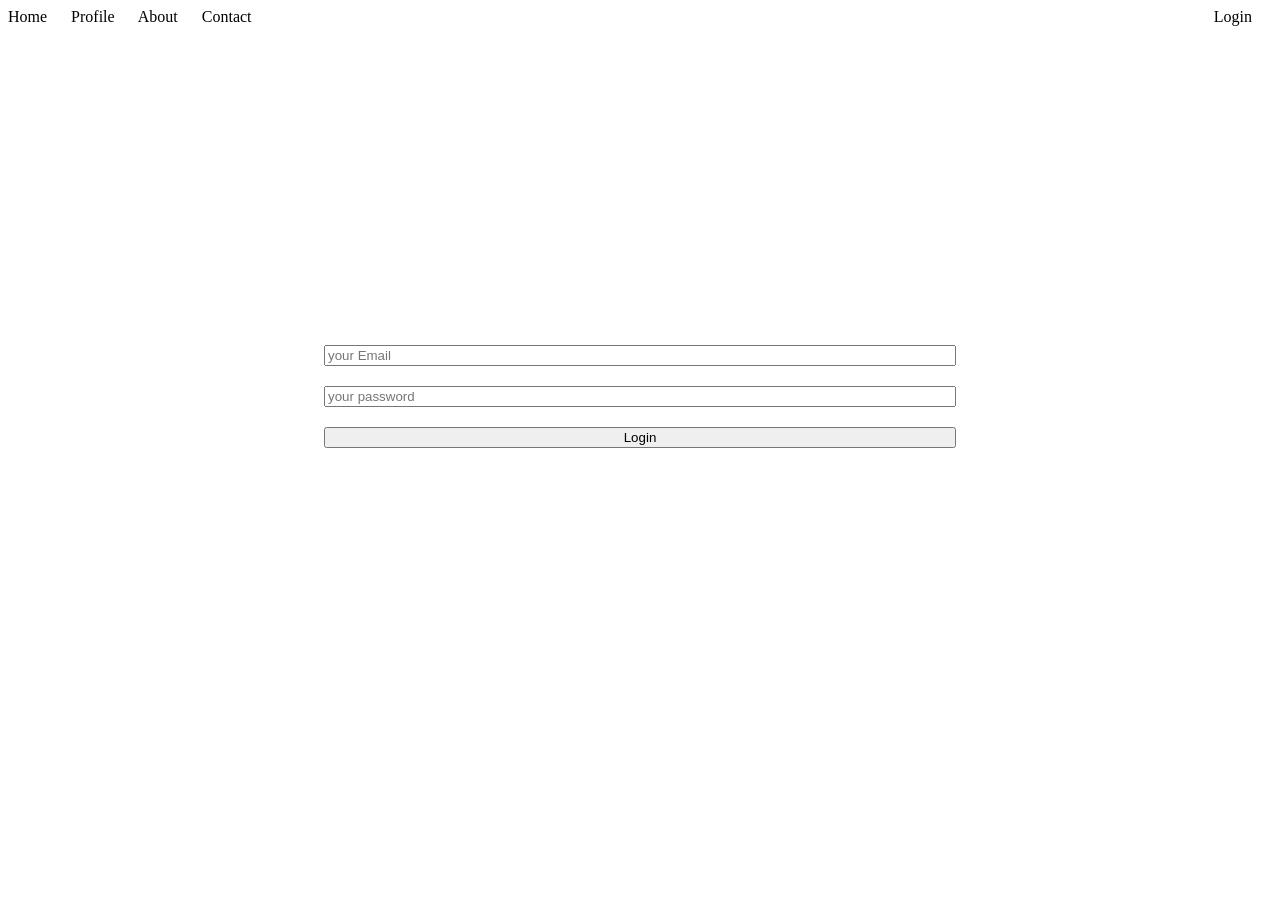
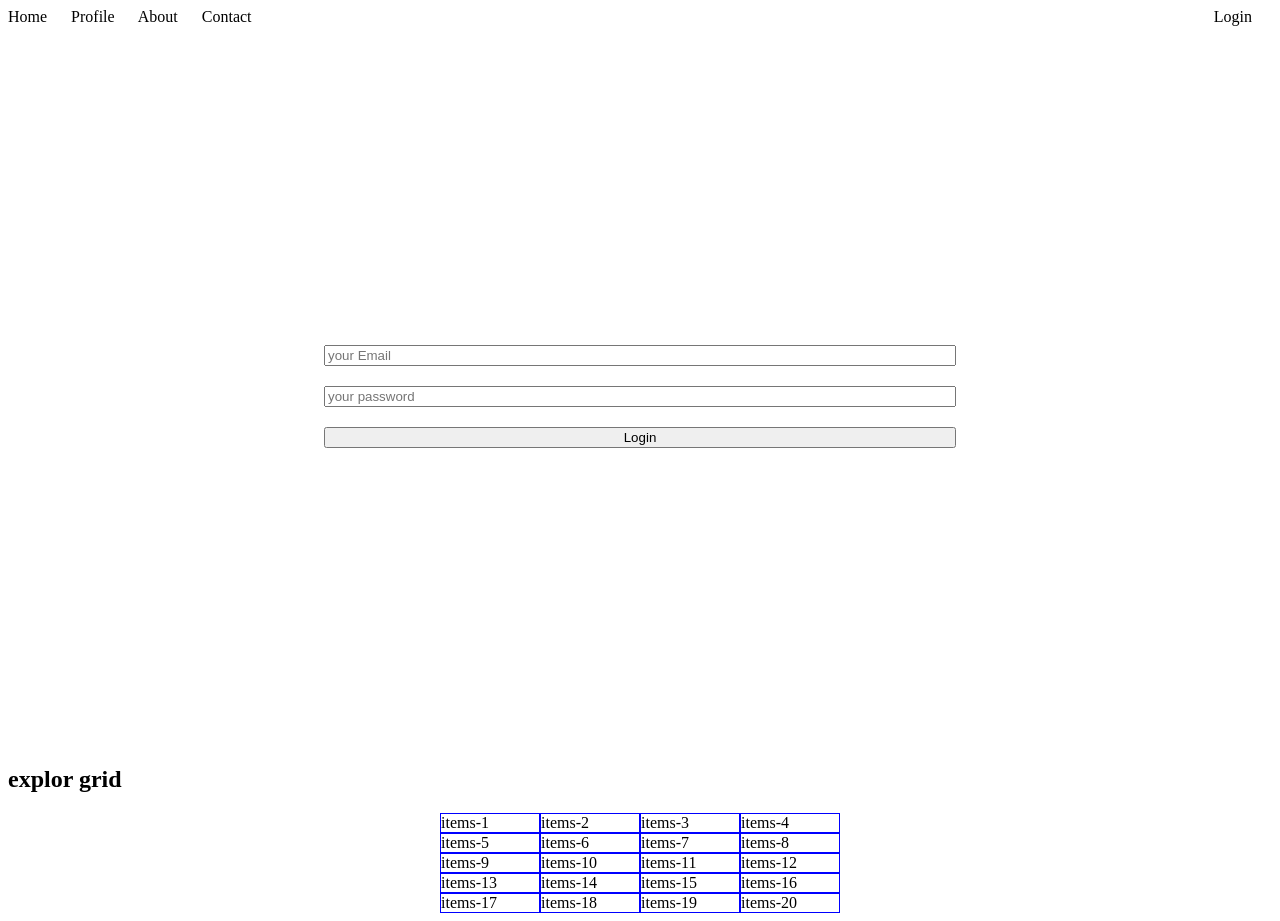
Before and after one commit to nayeem2k6/web-site-1, a plain HTML site: page index.html in a window 1280 px wide. Before the commit the page ends 800 px from the top, so only its background shows below. Drawn offline with Linux system fonts and the light colour scheme.

Commit message:
Explor-grid

```diff
--- a/index.html
+++ b/index.html
@@ -27,7 +27,29 @@
 
     </header>
     <main>
-
+        <h2>explor grid</h2>
+        <div class="contineor">
+            <div class="items">items-1</div>
+            <div class="items">items-2</div>
+            <div class="items">items-3</div>
+            <div class="items">items-4</div>
+            <div class="items">items-5</div>
+            <div class="items">items-6</div>
+            <div class="items">items-7</div>
+            <div class="items">items-8</div>
+            <div class="items">items-9</div>
+            <div class="items">items-10</div>
+            <div class="items">items-11</div>
+            <div class="items">items-12</div>
+            <div class="items">items-13</div>
+            <div class="items">items-14</div>
+            <div class="items">items-15</div>
+            <div class="items">items-16</div>
+            <div class="items">items-17</div>
+            <div class="items">items-18</div>
+            <div class="items">items-19</div>
+            <div class="items">items-20</div>
+        </div>
     </main>
     <footer>
 
--- a/style/index.css
+++ b/style/index.css
@@ -27,3 +27,11 @@
         .form-contner input{
             margin-top: 20px;
         }
+        .items{
+            border:1px solid blue;
+        }
+        .contineor{
+            display:grid;
+            grid-template-columns:repeat(4,100px);
+            justify-content: center;
+        }
```
